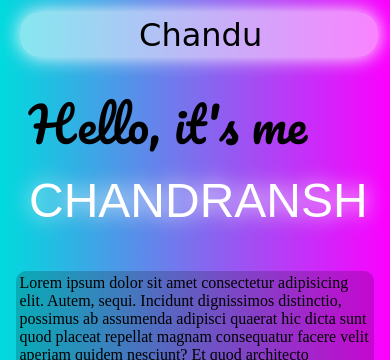
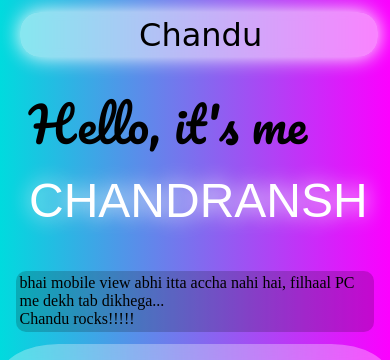
Before and after one commit to dev-chandu/Portfolio, a plain HTML site: page index.html in a window 390 px wide. Shown: the top 360 px of the page. Drawn offline with nearby package versions, Linux system fonts and the light colour scheme; files that its build step writes are made by us from their sources; a web font is replaced by a local one.

Commit message:
Update index.html

```diff
--- a/index.html
+++ b/index.html
@@ -56,35 +56,7 @@
         Here will be a "myself"
     </div>
     <div class="mbody">
-        Lorem ipsum dolor sit amet consectetur adipisicing elit. Autem, sequi. Incidunt dignissimos distinctio, possimus
-        ab assumenda adipisci quaerat hic dicta sunt quod placeat repellat magnam consequatur facere velit aperiam
-        quidem nesciunt? Et quod architecto reprehenderit ducimus aliquid ipsam repudiandae beatae? Unde, aut
-        voluptatibus delectus nesciunt dignissimos dolores? Cumque dolores sint nisi odio veritatis dignissimos,
-        voluptatum atque natus cupiditate cum ex magni rerum provident neque. Eveniet incidunt dolores unde quaerat,
-        veniam ullam repellat voluptates odit, praesentium architecto cumque dignissimos saepe? Eum iste fugiat nulla
-        quos amet eligendi? Beatae, adipisci? Qui facere recusandae repudiandae, dolorem modi eius corporis fugiat
-        consequuntur laborum obcaecati impedit, harum totam officiis saepe vero eaque, ipsum error praesentium est
-        omnis. Saepe, in! Nemo dolore culpa veritatis eligendi aliquam! Modi, cum neque. Sapiente sit impedit neque
-        error voluptatum. Quos, possimus quod neque tenetur vero quasi consequuntur! Doloremque est animi, dolores
-        perspiciatis inventore iure quia dignissimos mollitia quibusdam repellat maxime placeat reprehenderit quis
-        cupiditate maiores sunt? Corporis ut velit nisi, veritatis voluptates similique nam ipsa praesentium atque
-        excepturi ab aliquid unde aliquam nemo inventore sed dolorem dolore beatae autem suscipit, iusto rerum dolorum?
-        Dolore assumenda accusamus exercitationem cum porro, dicta ex deserunt perferendis cumque iste voluptate odio ea
-        totam quis nobis placeat maxime quibusdam, consequuntur odit eum vero. Vel odit mollitia minus labore, quod
-        repudiandae, doloremque est laudantium maiores quam vitae blanditiis omnis quibusdam quis debitis eius,
-        molestias repellendus facere delectus explicabo unde deserunt provident? Eius eum laborum cumque deleniti
-        expedita! Veniam molestiae optio velit dicta voluptate error reiciendis totam est distinctio dolorem aliquid
-        quibusdam obcaecati consequatur unde, cum odit? Dolores, molestias modi architecto pariatur a est harum
-        excepturi dicta nobis, corporis laudantium unde error esse quis veritatis reiciendis? Quam culpa ipsum esse a,
-        assumenda praesentium blanditiis mollitia magnam aspernatur. Quibusdam voluptatem, inventore hic, dignissimos
-        animi neque nihil nam illum sapiente illo cumque ullam perspiciatis atque impedit vel nulla magnam. Numquam,
-        nulla. Optio suscipit aliquid pariatur mollitia perspiciatis non hic vel inventore, debitis explicabo quo labore
-        recusandae eos quae sunt dolorum, amet, dicta eius ducimus consectetur! Enim assumenda possimus veniam illo
-        voluptas eveniet, molestiae vero sit sint ipsam dicta minima rem nam, consequatur aliquam officiis fugiat
-        ratione laudantium provident quasi placeat numquam, voluptates maxime? Aliquid, neque molestias ipsam delectus
-        hic tenetur dignissimos distinctio, vel nesciunt architecto beatae, corporis culpa ullam sit similique. Dolorem
-        distinctio odit sit tempora, quisquam cupiditate itaque veniam soluta ea quam dolor corrupti, est ex provident
-        dicta.
+        bhai mobile view abhi itta accha nahi hai, filhaal PC me dekh tab dikhega...<br> Chandu rocks!!!!!
     </div>
     </div>
 </body>
```
